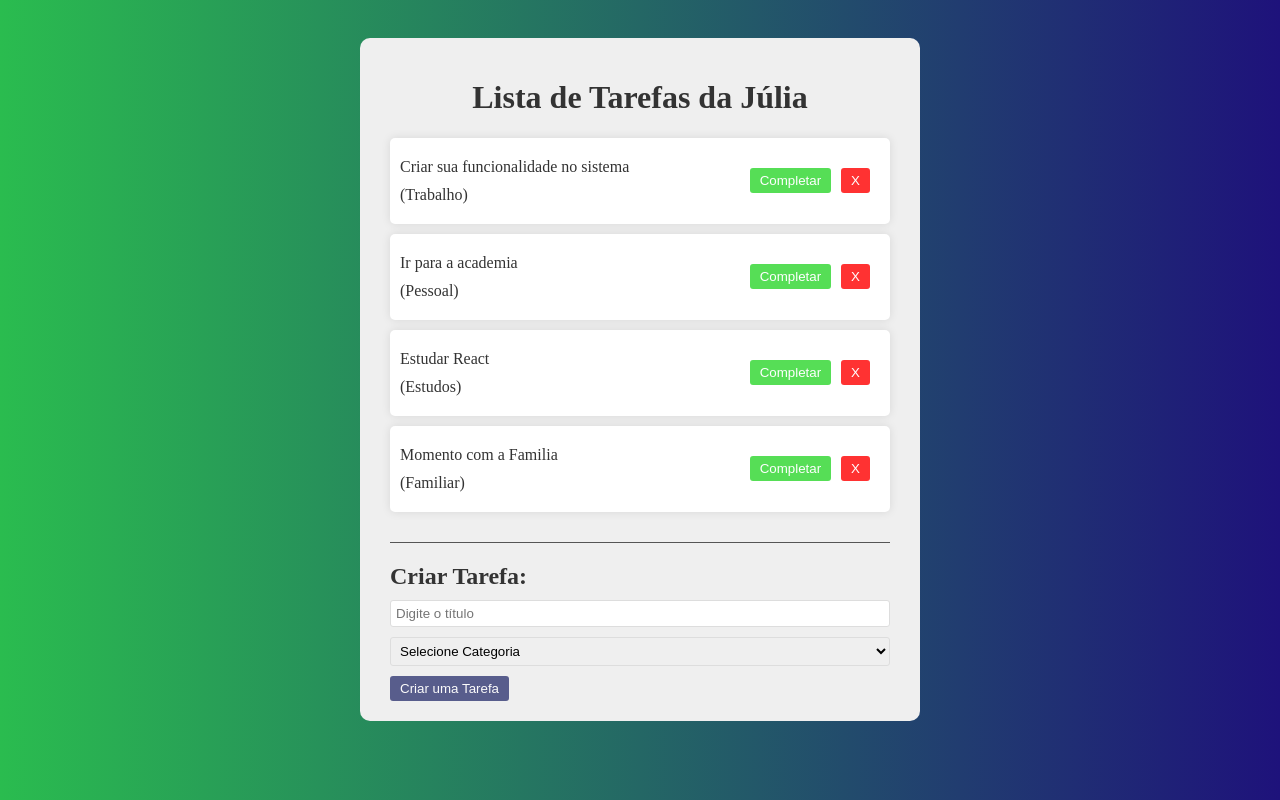
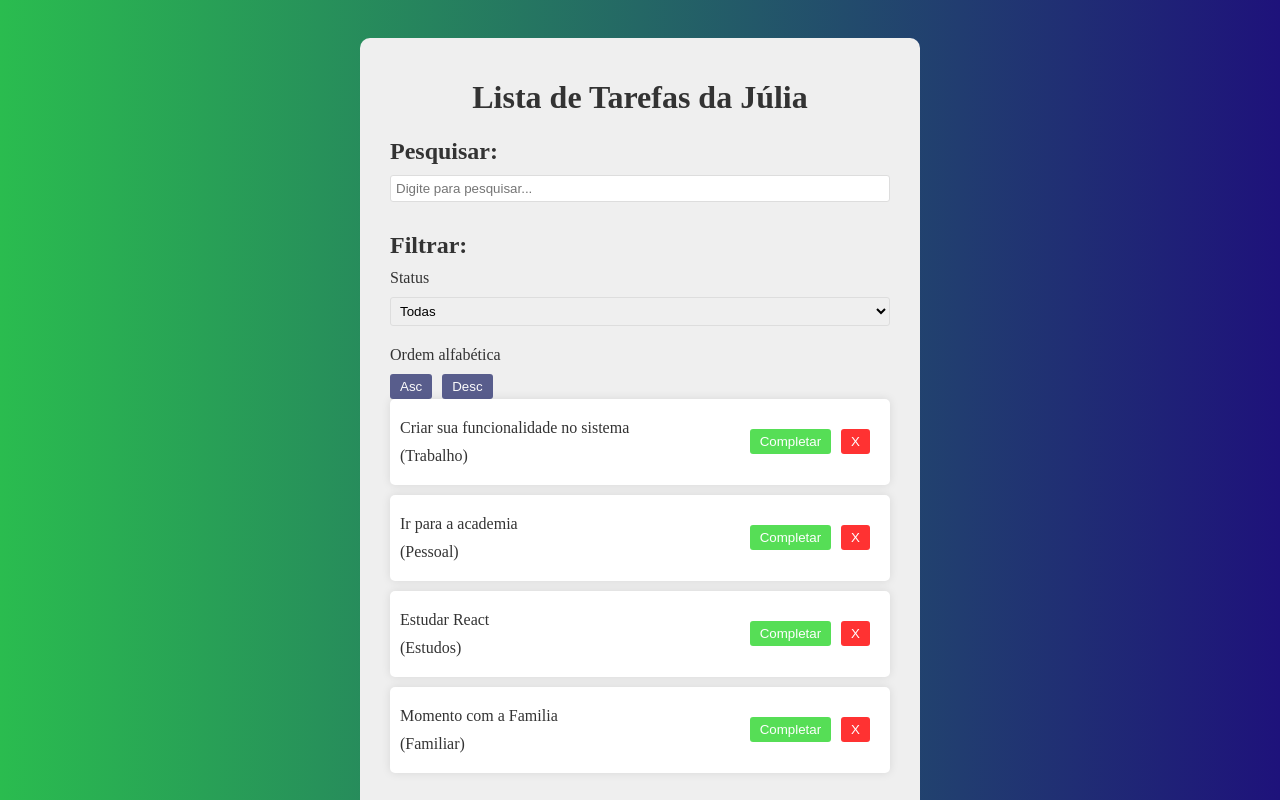
Before and after one commit to JuliaaNasc/List-Tarefas-React, a React (Vite) app: page / in a window 1280 px wide. Shown: the top 800 px of the page. Built offline with nearby package versions, Linux system fonts and the light colour scheme.

Commit message:
Adição do campo de seleção de filtragem

```diff
--- a/src/App.jsx
+++ b/src/App.jsx
@@ -1,7 +1,11 @@
 import { useState } from 'react';
-import './App.css';
+
 import Todo from "./components/Todo";
 import TodoForm from './components/TodoForm';
+import Search from './components/Search';
+import Filter from './components/Filter';
+
+import './App.css';
 
 function App() {
   const [todos, setTodos] = useState([
@@ -31,6 +35,8 @@ function App() {
     },
   ]);
 
+  const [search, setSearch] = useState ("");
+
   const addTodo = (text, category) => {
 
     const newTodos = [...todos, {
@@ -59,9 +65,17 @@ function App() {
     <div className="App">
       <h1>Lista de Tarefas da Júlia</h1>
 
+      <Search search={search} setSearch={setSearch}/>
+      <Filter/>
+
       <div className="todo-list">
-        {todos.map((todo) => (
-          <Todo key={todo.id} todo={todo} removeTodo={removeTodo} completeTodo={completeTodo}/>
+        {todos.filter((todo) => todo.text.toLocaleLowerCase().includes(search.toLocaleLowerCase())
+        )
+        .map((todo) => (
+          <Todo
+          key={todo.id} todo={todo}
+          removeTodo={removeTodo}
+          completeTodo={completeTodo}/>
         ))}
       </div>
       <TodoForm addTodo={addTodo} />
--- /dev/null
+++ b/src/components/Filter.jsx
@@ -0,0 +1,25 @@
+const Filter = () => {
+    return(
+       <div className="filter">
+        <h2>Filtrar:</h2>
+
+        <div className="filter-options">
+           <div>
+             <p>Status</p>
+             <select>
+                <option value="All">Todas</option>
+                <option value="Completed">Completas</option>
+                <option value="Incomplete">Incompletas</option>
+             </select>
+            </div>
+                   <div>
+                      <p>Ordem alfabética</p>
+                      <button>Asc</button>
+                      <button>Desc</button>
+                    </div>
+        </div>
+        </div>
+    )
+}
+
+export default Filter
--- a/src/components/Search.jsx
+++ b/src/components/Search.jsx
@@ -0,0 +1,14 @@
+const Search = ({ search, setSearch }) => {
+    return (
+        <div className="search">
+            <h2>Pesquisar:</h2>
+            <input
+                type="text"
+                value={search}
+                onChange={(e) => setSearch(e.target.value)}
+                placeholder="Digite para pesquisar..." />
+        </div>
+    );
+};
+
+export default Search;
```
